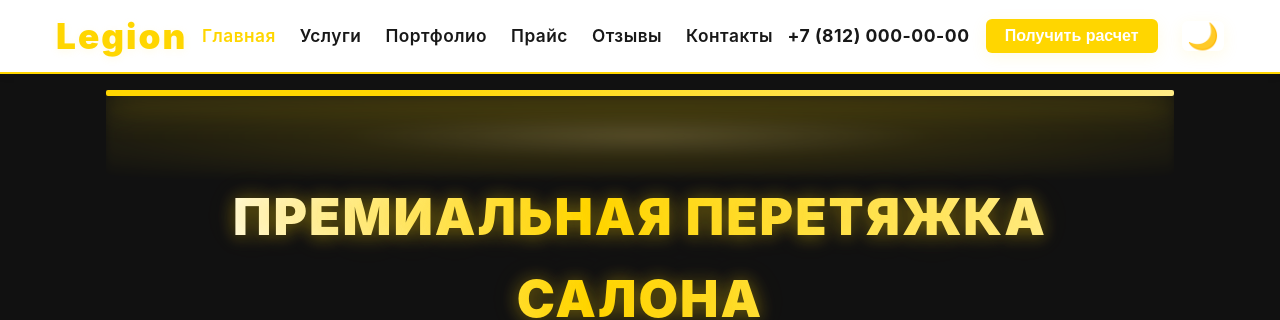
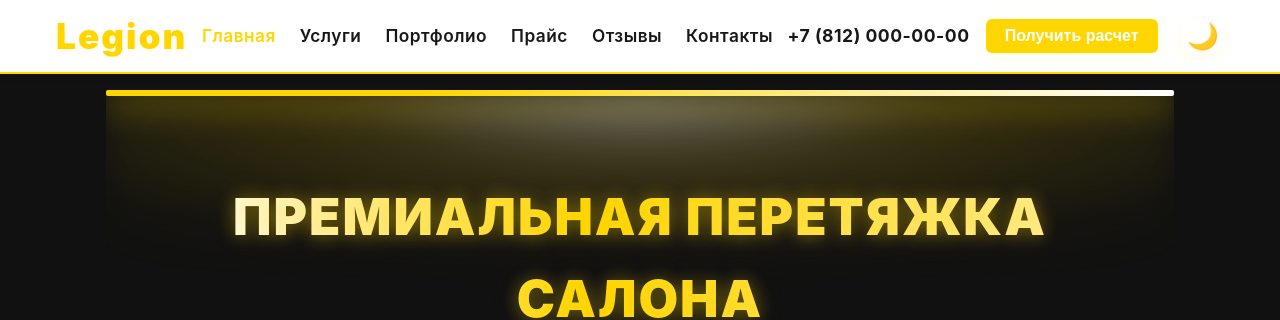
Before and after one commit to Primus-max/legion-tomsk, a Vue app: page / in a window 1280 px wide. Shown: the top 320 px of the page. Built offline with nearby package versions, Linux system fonts and the light colour scheme.

Commit message:
Обновил компоненты Hero и ImperialLampLine: изменены стили и добавлены анимации для эффекта свечения, улучшен внешний вид светильника и его обертки.

```diff
--- a/src/components/Hero.vue
+++ b/src/components/Hero.vue
@@ -74,15 +74,21 @@ const services = [
 
   &__lamp-glow {
     position: absolute;
-    top: 6px;
+    top: 0;
     left: 0;
     width: 100%;
-    height: 80px;
+    height: 160px;
     pointer-events: none;
     z-index: 1;
-    background: radial-gradient(ellipse at center, #ffe06655 0%, #ffd60022 40%, transparent 100%);
-    filter: blur(4px);
-    opacity: 0.85;
+    background: radial-gradient(
+      ellipse at top,
+      rgba(255, 255, 255, 0.15) 0%,
+      rgba(255, 214, 0, 0.05) 50%,
+      transparent 100%
+    );
+    filter: blur(20px);
+    opacity: 0;
+    animation: hero-glow-appear 2.5s ease-out forwards;
   }
 
   &__content {
@@ -152,4 +158,16 @@ const services = [
     background-position: 100% 50%;
   }
 }
+
+@keyframes hero-glow-appear {
+  0% {
+    opacity: 0;
+  }
+  50% {
+    opacity: 0;
+  }
+  100% {
+    opacity: 1;
+  }
+}
 </style>
--- a/src/components/ImperialLampLine.vue
+++ b/src/components/ImperialLampLine.vue
@@ -1,4 +1,5 @@
 <template>
+  <div class="imperial-lamp-wrapper">
     <div
       class="imperial-lamp-line"
       :style="{
@@ -9,6 +10,8 @@
         width: width
       }"
     />
+    <div class="imperial-lamp-glow" />
+  </div>
 </template>
 
 <script setup>
@@ -16,12 +19,17 @@ const props = defineProps({
   width: { type: String, default: '100%' },
   height: { type: String, default: '6px' },
   glow: { type: String, default: '0 8px 32px 0 #FFD600cc' },
-  gradient: { type: String, default: 'linear-gradient(90deg, #FFD600 30%, #fff 100%)' },
+  gradient: { type: String, default: 'linear-gradient(90deg, #fff 70%, #ffd600 100%)' },
   borderRadius: { type: String, default: '2px' }
 })
 </script>
 
 <style scoped>
+.imperial-lamp-wrapper {
+  position: relative;
+  width: 100%;
+}
+
 .imperial-lamp-line {
   display: block;
   height: var(--lamp-height);
@@ -31,16 +39,75 @@ const props = defineProps({
   margin: 0 auto;
   position: relative;
   z-index: 2;
-  background-size: 200% 100%;
-  animation: lamp-gradient-move 3s linear infinite alternate;
+  opacity: 0;
+  animation: lamp-turn-on 2.5s ease-out forwards;
 }
 
-@keyframes lamp-gradient-move {
+.imperial-lamp-glow {
+  position: absolute;
+  top: 0;
+  left: 0;
+  width: 100%;
+  height: 120px;
+  background: radial-gradient(
+    ellipse at top,
+    rgba(255, 255, 255, 0.3) 0%,
+    rgba(255, 214, 0, 0.1) 40%,
+    transparent 100%
+  );
+  filter: blur(15px);
+  opacity: 0;
+  pointer-events: none;
+  animation: glow-turn-on 2.5s ease-out forwards;
+}
+
+@keyframes lamp-turn-on {
   0% {
-    background-position: 0% 0%;
+    opacity: 0;
+  }
+  10% {
+    opacity: 1;
+  }
+  15% {
+    opacity: 0.4;
+  }
+  20% {
+    opacity: 1;
+  }
+  30% {
+    opacity: 0.4;
+  }
+  35% {
+    opacity: 1;
   }
   100% {
-    background-position: 100% 0%;
+    opacity: 1;
+  }
+}
+
+@keyframes glow-turn-on {
+  0% {
+    opacity: 0;
+    filter: blur(15px);
+  }
+  10% {
+    opacity: 0.7;
+  }
+  15% {
+    opacity: 0.2;
+  }
+  20% {
+    opacity: 0.8;
+  }
+  30% {
+    opacity: 0.2;
+  }
+  35% {
+    opacity: 0.9;
+  }
+  100% {
+    opacity: 1;
+    filter: blur(15px);
   }
 }
 </style>
```
Lines whose indentation alone changed are shown as unchanged.
